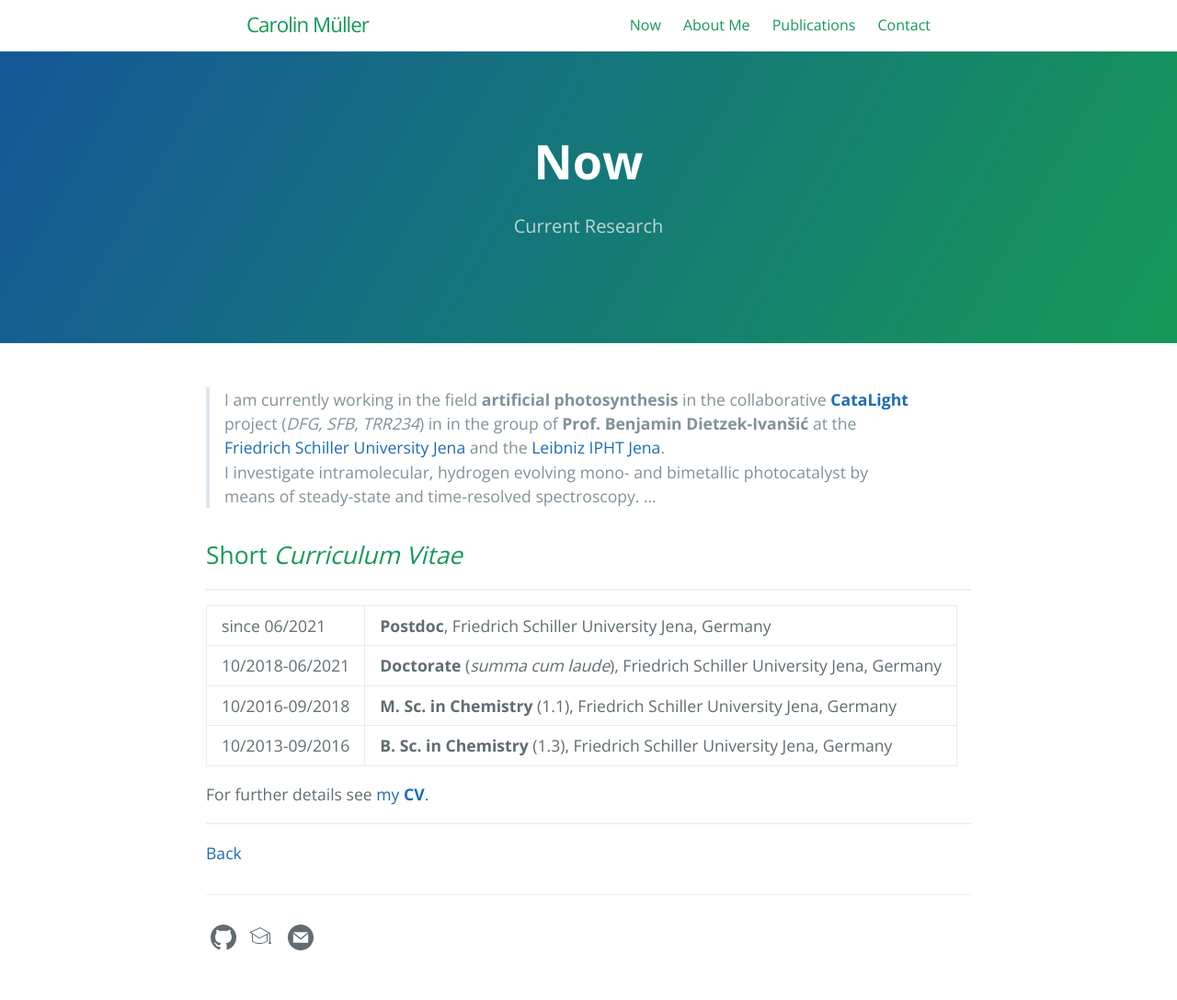
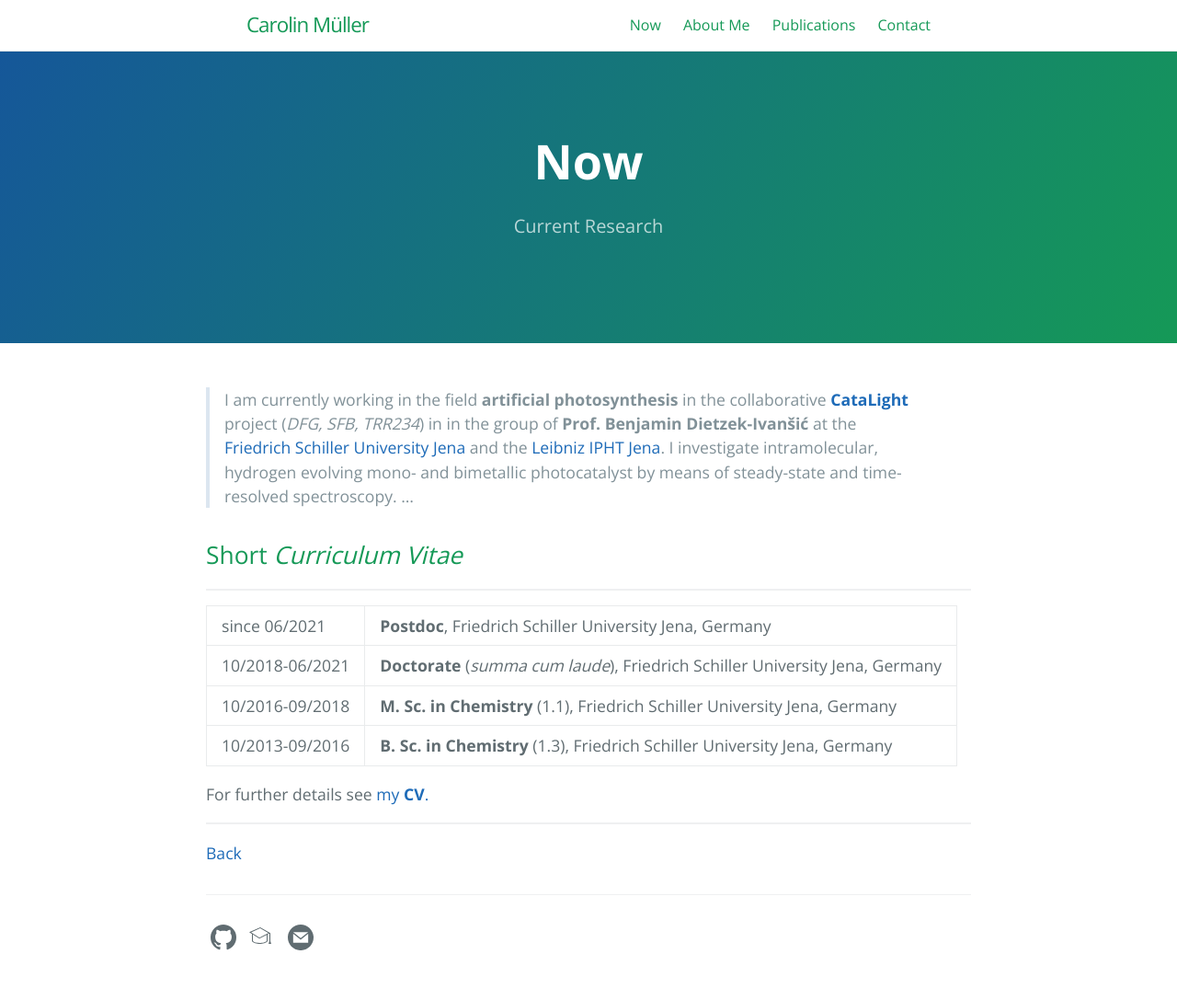
Before and after one commit to carolin-m/carolin-m.github.io, a Jekyll site: the page built from now.md, in a window 1280 px wide. Shown: the whole page at 92% size. Built offline with Jekyll 4.4.1, drawn with Linux system fonts in a browser that asks for light colours.

Commit message:
Update now.md

```diff
--- a/now.md
+++ b/now.md
@@ -9,7 +9,7 @@
 
 {: style="text-align: justify" }
 
-> I am currently working in the field **artificial photosynthesis** in the collaborative [**CataLight**](https://www.catalight.eu/) project (*DFG, SFB, TRR234*) in  in the group of **Prof. Benjamin Dietzek-Ivanšić** at the [Friedrich Schiller University Jena](https://www.ipc.uni-jena.de/en/AGDietzek) and the [Leibniz IPHT Jena](https://www.leibniz-ipht.de/en/departments/functional-interfaces/work-groups/photophysics-and-photochemistry-of-functional-interfaces/). <br>  I investigate intramolecular, hydrogen evolving mono- and bimetallic photocatalyst by means of steady-state and time-resolved spectroscopy. ...
+> I am currently working in the field **artificial photosynthesis** in the collaborative [**CataLight**](https://www.catalight.eu/) project (*DFG, SFB, TRR234*) in  in the group of **Prof. Benjamin Dietzek-Ivanšić** at the [Friedrich Schiller University Jena](https://www.ipc.uni-jena.de/en/AGDietzek) and the [Leibniz IPHT Jena](https://www.leibniz-ipht.de/en/departments/functional-interfaces/work-groups/photophysics-and-photochemistry-of-functional-interfaces/). I investigate intramolecular, hydrogen evolving mono- and bimetallic photocatalyst by means of steady-state and time-resolved spectroscopy. ...
 
 
 ## Short *Curriculum Vitae* <br>
```
